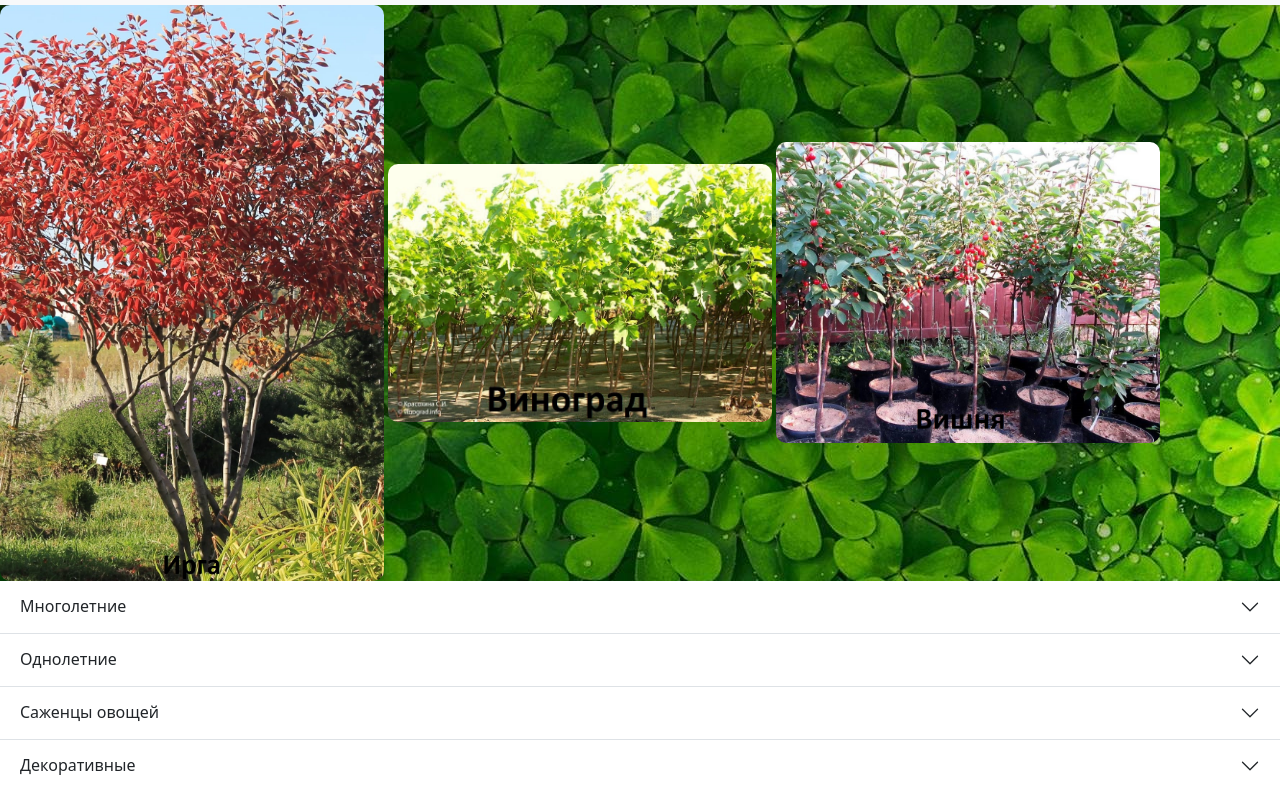
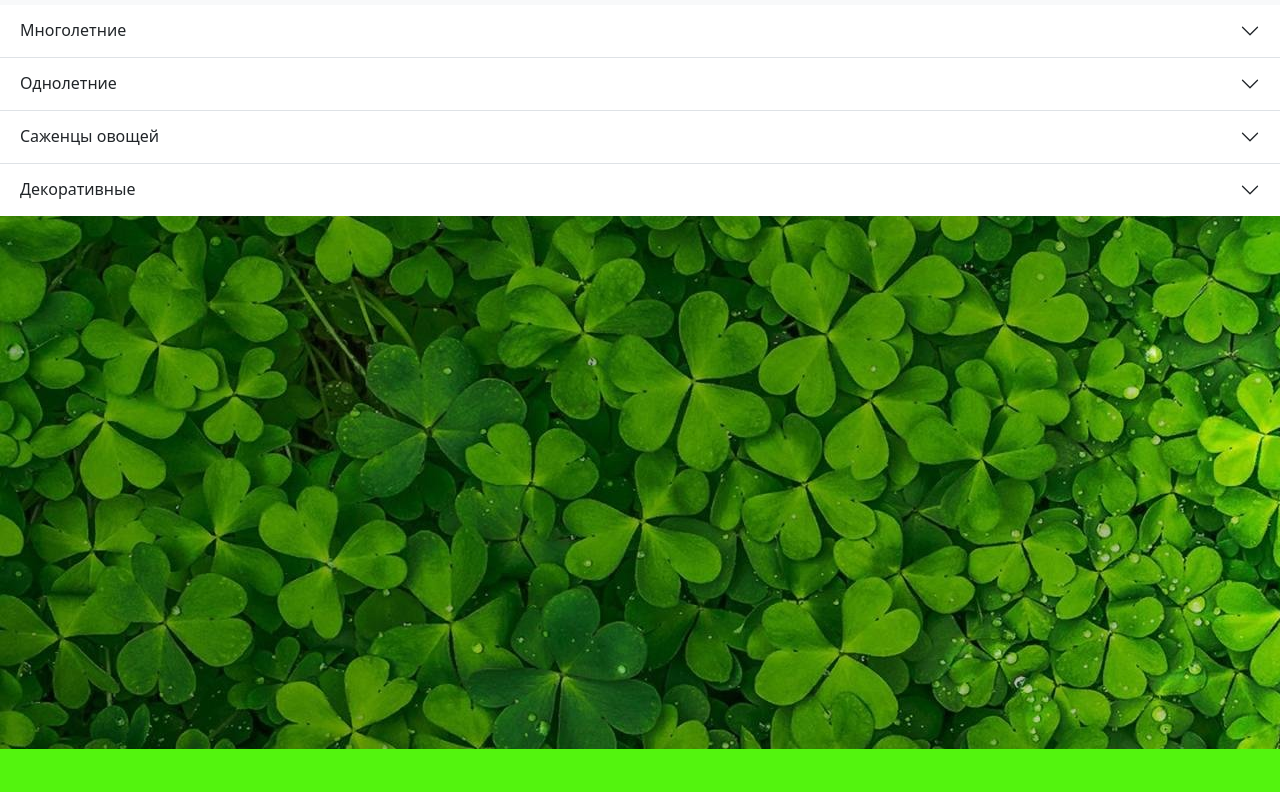
Before and after one commit to sazhency-vl/sazhency-vl.github.io, a plain HTML site: page index.html in a window 1280 px wide. Shown: the part 51-843 px from the top of the page. After the commit the page ends 800 px from the top, so only its background shows below. Drawn offline with nearby package versions, Linux system fonts and the light colour scheme.

Commit message:
Update index.html

```diff
--- a/index.html
+++ b/index.html
@@ -104,11 +104,11 @@
 
 
       <!-- что-то -->
-      <div class="imgur" id="plodovi">
+      <!-- <div class="imgur" id="plodovi">
         <img src="plod1.jpg"  style="width: 30%; border-radius: 10px;">
         <img src="plod2.jpg"  style="width: 30%; border-radius: 10px;">
         <img src="plod3.jpg"  style="width: 30%; border-radius: 10px;">
-      </div>
+      </div> -->
 
 <div class="accordion accordion-flush" id="accordionFlushExample">
   <div class="accordion-item" id="gotic-serif">
```
